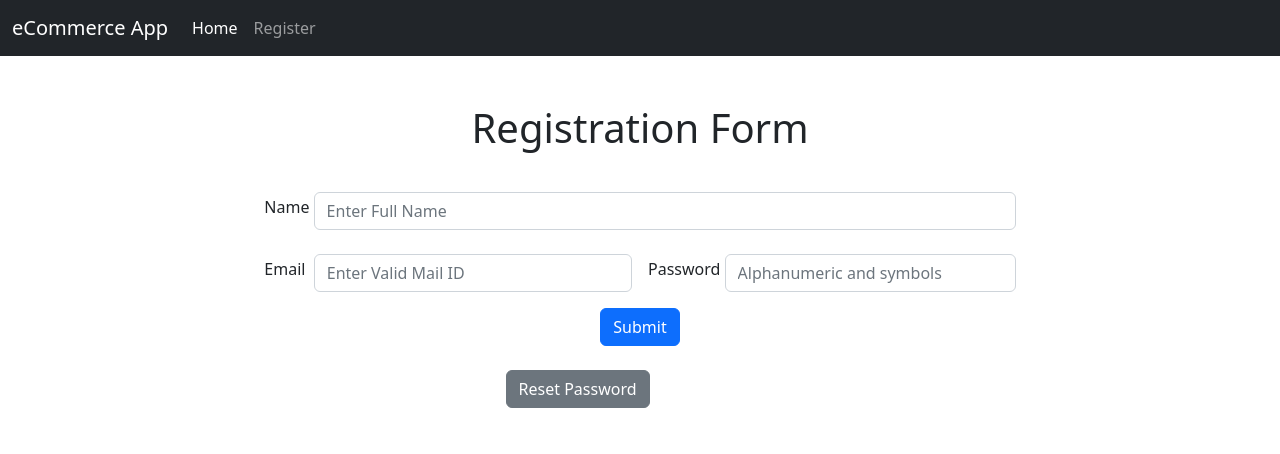
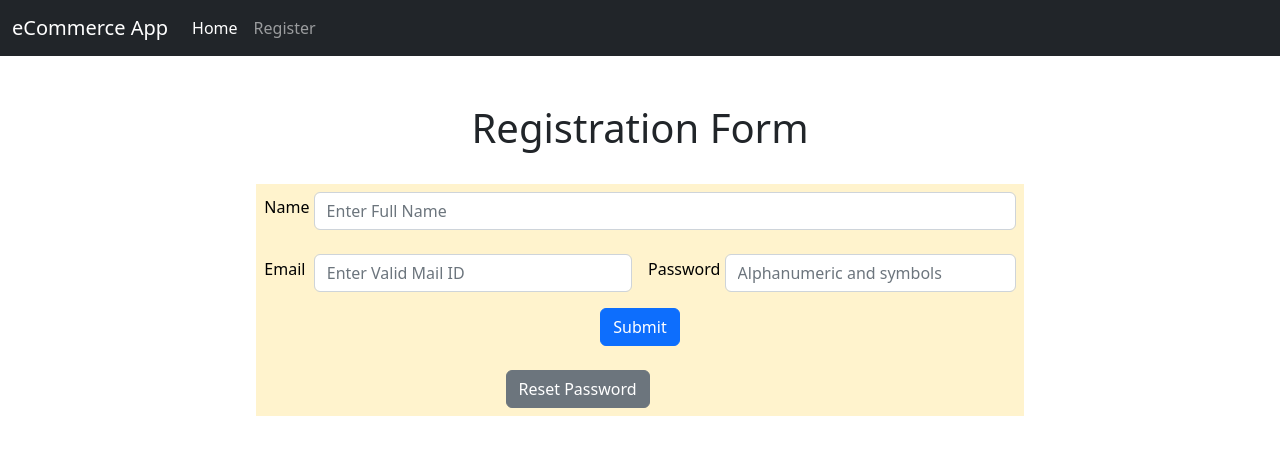
Before and after one commit to batch-072022/ecommerceapp-ui, an Angular app: page /register in a window 1280 px wide. Shown: the top 454 px of the page. Built offline with nearby package versions, Linux system fonts and the light colour scheme.

Commit message:
updating registration page

```diff
--- a/src/app/register/register.component.html
+++ b/src/app/register/register.component.html
@@ -1,7 +1,7 @@
 <br><br>
 <h1>Registration Form</h1><br>
 <table class="table">
-    <thead>
+    <thead class="table-warning">
         <div>
             <form>
                 <div class="row g-3 needs-validation" novalidate>
@@ -20,7 +20,7 @@
                         <input type="password" class="form-control" placeholder="Alphanumeric and symbols" id="inputPassword4" required>
                     </div>
                     <div class="col-12">
-              <button type="submit" class="btn btn-primary">Submit</button>
+                        <button type="submit" class="btn btn-primary" (submit)="onSubmit()">Submit</button>
                     </div>
                 </form><br>
                 &nbsp;&nbsp;&nbsp;&nbsp;&nbsp;&nbsp;&nbsp;&nbsp;&nbsp;&nbsp;&nbsp;&nbsp;&nbsp;&nbsp;&nbsp;&nbsp;&nbsp;&nbsp;&nbsp;&nbsp;&nbsp;&nbsp;&nbsp;&nbsp;&nbsp;&nbsp;&nbsp;&nbsp;&nbsp;&nbsp;&nbsp;&nbsp;&nbsp;&nbsp;&nbsp;&nbsp;&nbsp;&nbsp;&nbsp;&nbsp;&nbsp;&nbsp;&nbsp;&nbsp;&nbsp;&nbsp;&nbsp;&nbsp;&nbsp;&nbsp;&nbsp;&nbsp;&nbsp;&nbsp;&nbsp;&nbsp;&nbsp;
--- a/src/app/register/register.component.ts
+++ b/src/app/register/register.component.ts
@@ -12,4 +12,9 @@ export class RegisterComponent implements OnInit {
   ngOnInit(): void {
   }
 
+  onSubmit(){
+    alert("Successfully Registered");
+    localStorage.setItem("IS_REG", "true");
+    localStorage.setItem("ROLE","USER");
+  }
 }
```
Lines whose indentation alone changed are shown as unchanged.
